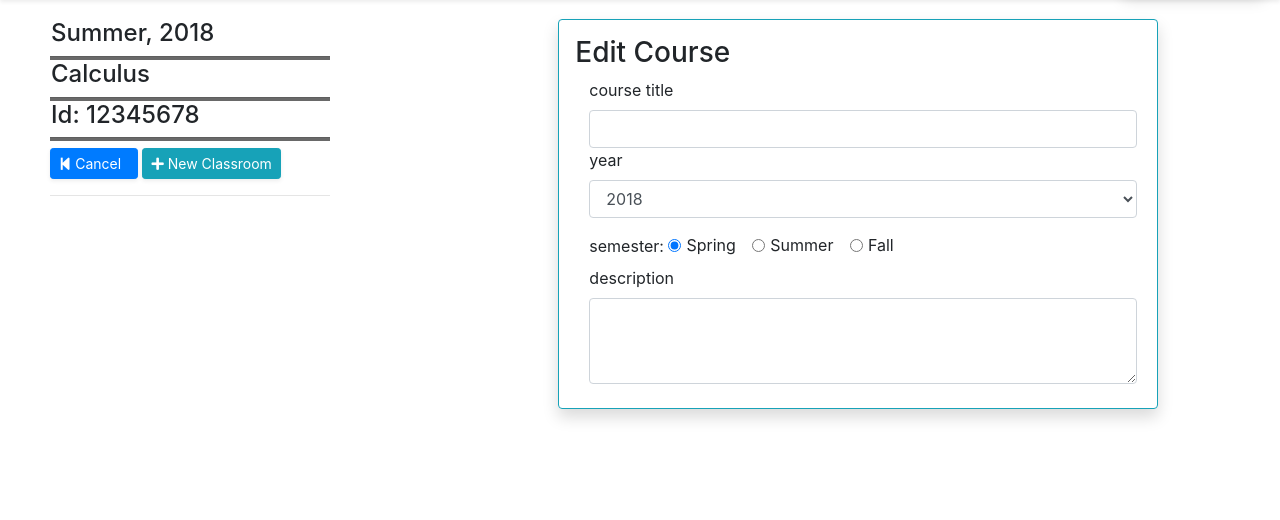
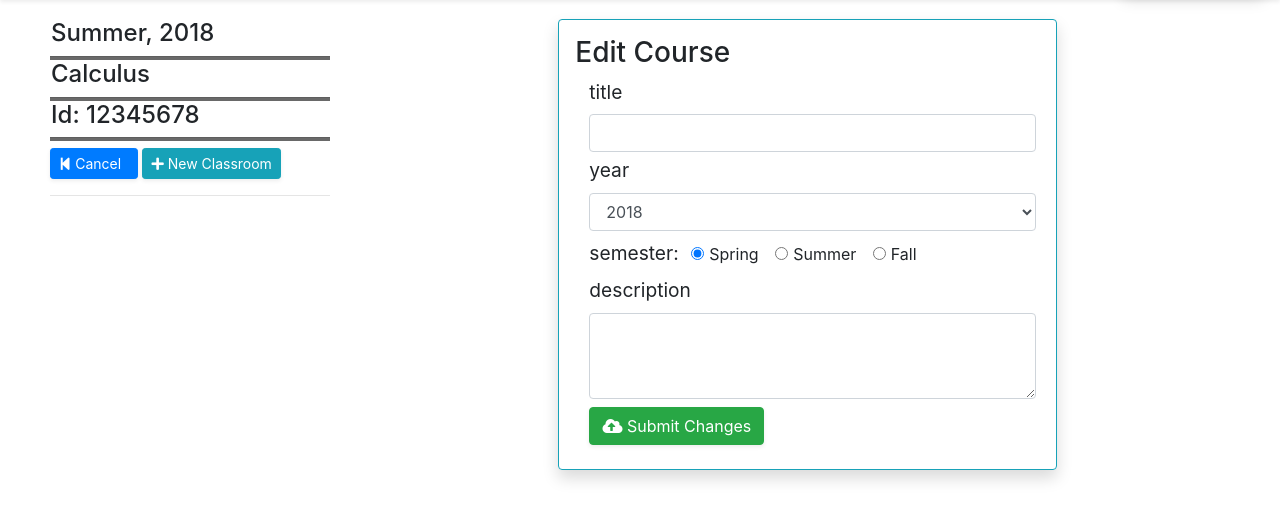
Before and after one commit to Khoi938/AWS-SchoolApp, a Django app: template lc101/school_app/templates/teacher/course/edit_course.html in a window 1280 px wide. Shown: the part 56-576 px from the top of the page. Run offline with Django 3.2, Linux system fonts and the light colour scheme; data comes from the database, SQL or seed files in the repository; both versions use the stored data as it was after the commit; tables that the repository leaves empty hold one stand-in row (values such as "Sample post"); the template is opened without the code that fills it: values that come from a table or form of the project are taken from there, most other values are stand-ins (such as "Sample title", 1, 10 or a date in 2020); some libraries are stand-ins or nearby versions.

Commit message:
backend edit course

```diff
--- a/lc101/school_app/templates/teacher/course/edit_course.html
+++ b/lc101/school_app/templates/teacher/course/edit_course.html
@@ -19,38 +19,42 @@
           <a href='{% url "classroom_view" course_id=edit_course.id %}' class="btn btn-sm btn-primary shadow-sm" ><i class="fas fa-step-backward"></i> Cancel &nbsp</a></a>
           <a href='{% url "add_classroom" course_id=edit_course.id %}' class="btn btn-info btn-sm shadow-sm" role="button"><i class="fas fa-plus"></i> New Classroom</a>
         <hr/></div></div>
-    <div class="col-md-6">
+    <div class="col-md-5">
       <div class='form border border-info rounded pb-4 shadow'>
         <h3 class='ml-3 mt-3'>Edit Course</h3>
-        <form action='#' method='post' >{% csrf_token %}
+
+        <form action='{% url "edit_course" %}' method='post' >{% csrf_token %}
           <div class=''>
-            <label>course title</label>
-            <input type='text' name='' class='form-control'>
-            <label>year</label>
-            <select class='form-control' name''>
-	<option value="2007">2018</option>
-	<option value="2006">2019</option>
-	<option value="2005">2020</option>
-	</select>
-	          <label class='mt-3'>semester: </label>
+            <label><big>title</big></label>
+            <input type="hidden" name="course_id" value='{{ edit_course.id }}'/>
+            <input type='text' name='title' class='form-control' required>
+            <label class='mt-1'><big>year</big></label>
+            <select class='form-control' name='year' required>
+	            <option value="2017">2018</option>
+	            <option value="2019">2019</option>
+	            <option value="2020">2020</option>
+	          </select>
+	          <label class='mt-2 mr-2'><big>semester:</big></label>
 
-	          <div class="form-check form-check-inline">
+	       <div class="form-check form-check-inline" >
           <input class="form-check-input" type="radio" name="semester" id="" value="Spring" Checked>
-          <label class="form-check-label" for="">Spring</label>
+          <label class="form-check-label" for="" {{ spring }}>Spring</label>
           </div>
           <div class="form-check form-check-inline">
           <input class="form-check-input" type="radio" name="semester" id="" value="Summer">
-          <label class="form-check-label" for="">Summer</label>
+          <label class="form-check-label" for="" {{ summer }}>Summer</label>
           </div>
           <div class="form-check form-check-inline">
           <input class="form-check-input" type="radio" name="semester" id="" value="Fall">
-          <label class="form-check-label" for="">Fall</label>
+          <label class="form-check-label" for="" {{ fall }}>Fall</label>
         </div>
         <br>
-        <label>description</label>
-        <textarea class='form-control' rows='3'></textarea>
-          </div>
-
+        <label><big>description</big></label>
+        <textarea class='form-control' rows='3' name='description' required></textarea>
+        <button style='width:175px' class="btn btn-md btn-success btn-block mt-2 text-center shadow-sm">
+          <i class="fas fa-cloud-upload-alt"></i> Submit Changes
+        </button>
+       </div>
         </form>
       </div>
 
--- a/lc101/school_app/templates/teacher/teacher_homepage.html
+++ b/lc101/school_app/templates/teacher/teacher_homepage.html
@@ -60,10 +60,10 @@
               </td>
               <td>
                 <div class="dropleft">
-                <button  style='border:none; background:none;cursor:pointer; cursor:hand;outline:none' type="button" id="" data-toggle="dropdown" aria-haspopup="true" aria-expanded="false">
-                  <i class="fas fa-cogs" style='font-size:19px'></i>
+                <button class='dropdown-toggle' style='border:none; background:none;cursor:pointer; cursor:hand;outline:none' type="button" id="" data-toggle="dropdown" aria-haspopup="true" aria-expanded="false">
+                  <i class="fas fa-cogs " style='font-size:19px'></i>
                 </button>
-                <div class="dropdown-menu body-teacher"  aria-labelledby="dropdownMenuButton">
+                <div class="dropdown-menu body-teacher shadow"  aria-labelledby="dropdownMenuButton">
                 <a class="dropdown-item pl-3" href="{% url 'edit_course' course_id=course.id %}"> &nbsp&nbsp edit course <i class="fas fa-edit text-primary"></i></a>
                 <a class="dropdown-item">
               {% if course.course_in_classroom.count == 0 %}
```
Also changed, not shown: lc101/db.sqlite3.
